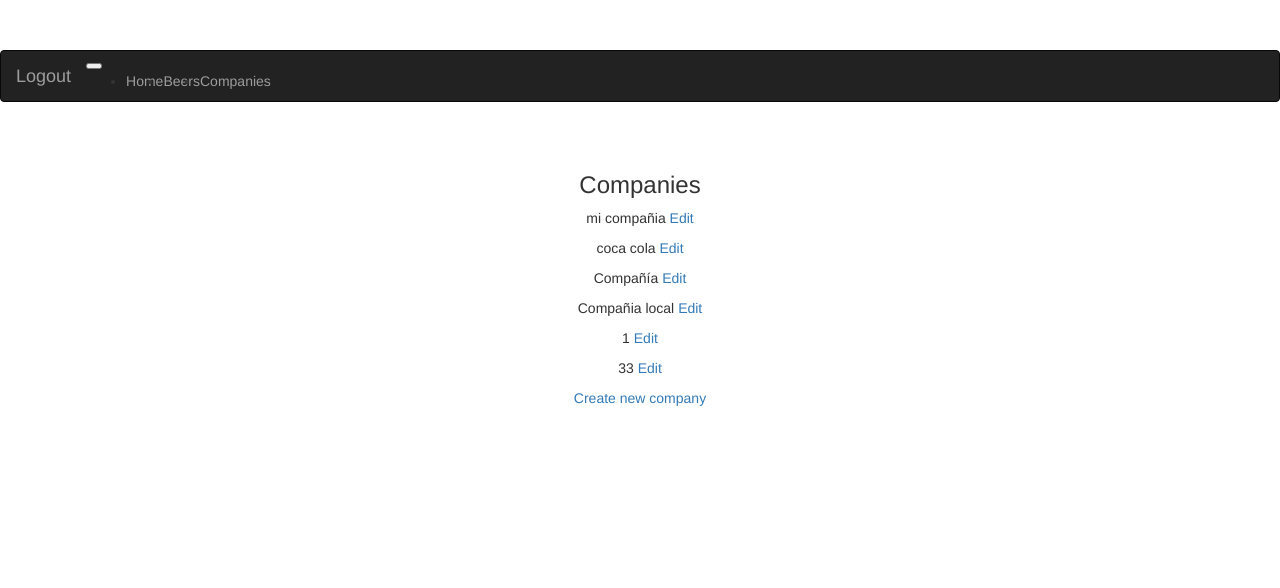
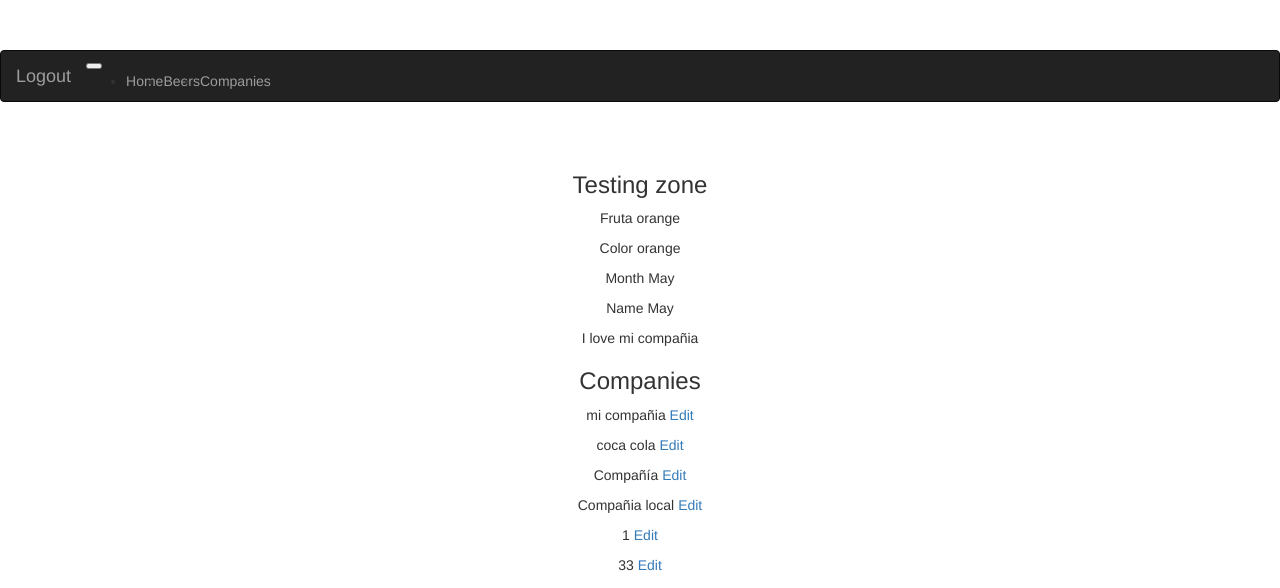
Before and after one commit to dancer1325/beer_warehouse, a Django app: page /company/list/ in a window 1280 px wide. Shown: the top 588 px of the page. Run offline with Django 3.2, Linux system fonts and the light colour scheme; a user stored in the database is signed in; data comes from the database, SQL or seed files in the repository; both versions use the stored data as it was after the commit; some libraries are stand-ins or nearby versions.

Commit message:
Add internationalization

```diff
--- a/beer_warehouse/settings.py
+++ b/beer_warehouse/settings.py
@@ -53,6 +53,7 @@ MIDDLEWARE = [
     'django.contrib.auth.middleware.AuthenticationMiddleware',
     'django.contrib.messages.middleware.MessageMiddleware',
     'django.middleware.clickjacking.XFrameOptionsMiddleware',
+    'django.middleware.locale.LocaleMiddleware'
     # 'core.middlewares.AdminDeniedMiddleware',
 ]
 
@@ -112,6 +113,10 @@ AUTH_PASSWORD_VALIDATORS = [
 
 LANGUAGE_CODE = 'en-us'
 
+LOCALE_PATHS = (
+    'beer_warehouse/locale',
+)
+
 TIME_ZONE = 'UTC'
 
 USE_I18N = True
--- a/beers/models.py
+++ b/beers/models.py
@@ -1,4 +1,5 @@
 from django.db import models
+from django.utils.translation import ugettext_lazy as _
 
 from beers.utils import beer_image_upload_location
 from core.models import CommonInfo
@@ -29,7 +30,7 @@ class Beer(CommonInfo):
         (COLOR_BLACK, 'Black')
     )
 
-    name = models.CharField('Name', max_length=255)
+    name = models.CharField(_(u'Name'), max_length=255)
     abv = models.DecimalField('Alcohol by volume', max_digits=5, decimal_places=2, default=0)
     color = models.PositiveSmallIntegerField('Color', choices=COLOR_CHOICES, default=COLOR_YELLOW)
     is_filtered = models.BooleanField("Is filtered?", default=False)
--- a/beers/templates/beers/company_list.html
+++ b/beers/templates/beers/company_list.html
@@ -1,17 +1,28 @@
 {% extends 'base.html' %}
 
+{% load i18n %}
 
 {% block content %}
 
     <div class="row">
         <div class="col-md-12">
 
-            <h3>Companies</h3>
+            <h3>Testing zone</h3>
 
+            <p>Fruta {% blocktrans context "fruit" %}orange{% endblocktrans %}</p>
+            <p>Color {% blocktrans context "color" %}orange{% endblocktrans %}</p>
+            <p>Month {{ may_month }}</p>
+            <p>Name {{ may_name }}</p>
+
+            <p>
+                {% blocktrans with company_name=company_list.0.name %}I love {{ company_name }}{% endblocktrans %}
+            </p>
+
+            <h3>{% trans "Companies" %}</h3>
             <div>
                 {% for company in company_list %}
 
-                    <p>{{ company}} <a href="{% url 'company-edit-view' company.pk %}">Edit</a></p>
+                    <p>{{ company }} <a href="{% url 'company-edit-view' company.pk %}">Edit</a></p>
 
                 {% endfor %}
             </div>
--- a/beers/views.py
+++ b/beers/views.py
@@ -2,6 +2,7 @@ from django.views.generic import ListView, DetailView, UpdateView, CreateView
 from django.shortcuts import render, get_object_or_404
 from django.urls import reverse_lazy
 from django.forms.formsets import formset_factory
+from django.utils.translation import pgettext
 
 # Create your views here.
 from beers.forms import CompanyForm, BeerFormset
@@ -32,6 +33,11 @@ class BeerDetailView(AddMyBirthdayToContextMixin, DetailView):
 class CompanyListView(ListView):
     model = Company
 
+    def get_context_data(self, *args, **kwargs):
+        ctx = super().get_context_data(*args, **kwargs)
+        ctx['may_month'] = pgettext("month name", "May")
+        ctx['may_name'] = pgettext("person name", "May")
+        return ctx
 
 # Form
 # def company_edit_view(request, pk):
```
Also changed, not shown: beer_warehouse/locale/de/LC_MESSAGES/django.po (added), beer_warehouse/locale/es/LC_MESSAGES/django.po (added), db.sqlite3, 2 other files.
